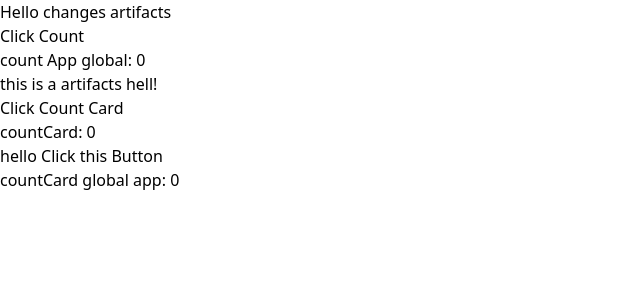
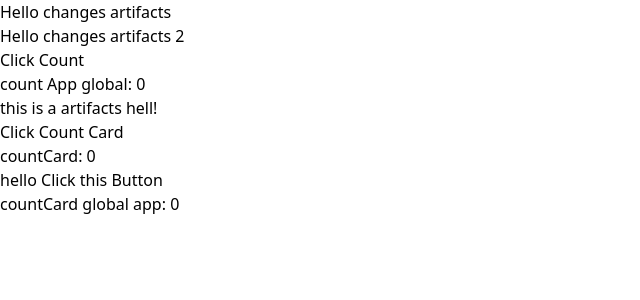
Before and after one commit to dionfananie/bun-vite, a React (Vite) app: page / in a window 1280 px wide. Shown: the top 300 px of the page, without its empty margins (0-640 px from the left). Built offline with nearby package versions, Linux system fonts and the light colour scheme.

Commit message:
feat(chore): trial artifacts (15)

```diff
--- a/src/pages/index.tsx
+++ b/src/pages/index.tsx
@@ -9,6 +9,7 @@ const Index = () => {
     <div className="flex justify-center items-center w-screen h-screen">
       <div>
         <p>Hello changes artifacts</p>
+        <p>Hello changes artifacts 2</p>
         <FirstCard count={count} setCount={setCount} />
         <Card countCard={countCard} setCountCard={setCountCard} />
       </div>
```
